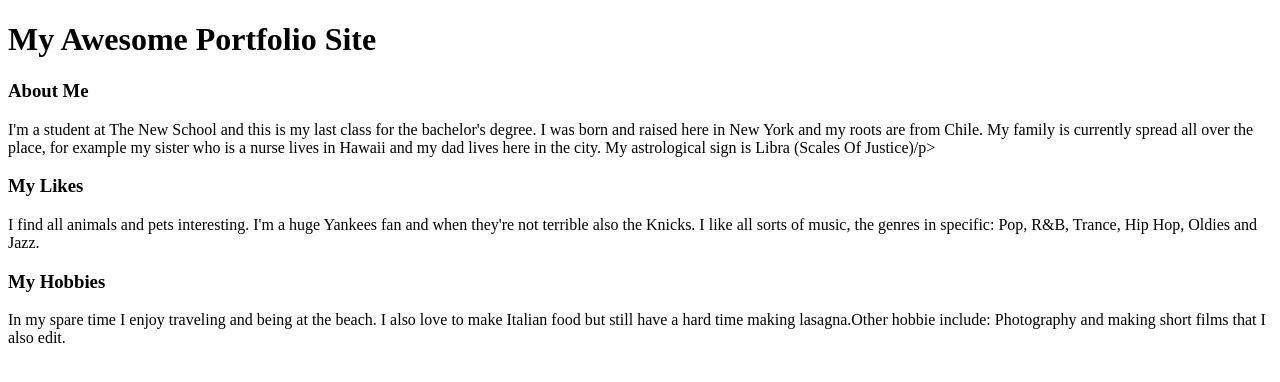
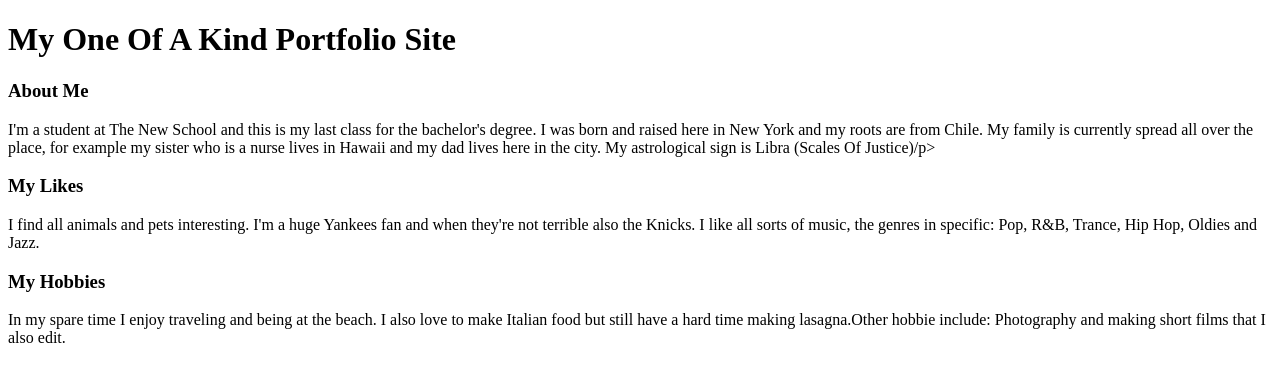
Before and after one commit to gush23/gusnewschool.github.io, a plain HTML site: page index.html in a window 1280 px wide. Drawn offline with Linux system fonts and the light colour scheme.

Commit message:
Edited Body title

```diff
--- a/index.html
+++ b/index.html
@@ -6,7 +6,7 @@
  </head>
 
  <body>
-  <h1>My Awesome Portfolio Site</h1>
+  <h1>My One Of A Kind Portfolio Site</h1>
   <h3>About Me</h3>
   <p>I'm a student at The New School and this is my last class for the bachelor's degree. I was born and raised here in New York and my roots are from Chile. My family is currently spread all over the place, for example my sister who is a nurse lives in Hawaii and my dad lives here in the city. My astrological sign is Libra (Scales Of Justice)/p>
   <h3>My Likes</h3>
```
